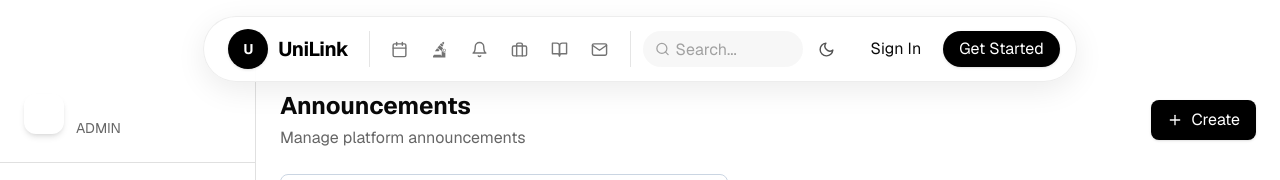
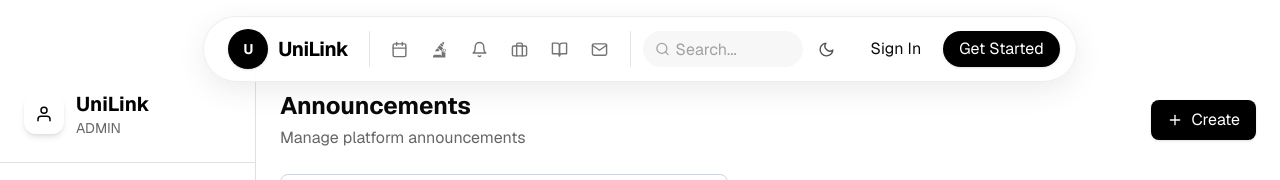
Before and after one commit to genta-bahana-nagari/unilink, a Next.js app: page /admin/announcements in a window 1280 px wide. Shown: the top 180 px of the page. Built offline with nearby package versions, Linux system fonts and the light colour scheme.

Commit message:
style: change color of invisible element

```diff
--- a/src/components/layout/dashboard-sidebar.tsx
+++ b/src/components/layout/dashboard-sidebar.tsx
@@ -4,6 +4,7 @@
 import { cn } from "@/lib/utils";
 import Link from "next/link";
 import { usePathname } from "next/navigation";
+import { FiUser } from "react-icons/fi";
 
 interface DashboardSidebarProps {
   items: NavigationItem[];
@@ -18,10 +19,12 @@
       <div className="p-6 border-b border-border">
         <div className="flex items-center gap-3">
           <div className="w-10 h-10 rounded-xl bg-gradient-to-br from-brand-500 to-brand-700 flex items-center justify-center shadow-md shadow-brand-200">
-            <span className="text-white font-bold text-lg">C</span>
+            <span className="text-black font-bold text-lg">
+              <FiUser />
+            </span>
           </div>
           <div>
-            <h1 className="text-xl font-bold bg-gradient-to-r from-brand-600 to-brand-800 bg-clip-text text-transparent">
+            <h1 className="text-xl font-bold bg-gradient-to-r from-brand-600 to-brand-800 bg-clip-text text-black">
               UniLink
             </h1>
             <p className="text-sm text-muted-foreground capitalize">{role}</p>
--- a/src/components/layout/mobile-sidebar.tsx
+++ b/src/components/layout/mobile-sidebar.tsx
@@ -4,7 +4,7 @@
 import { usePathname } from "next/navigation";
 import { NavigationItem } from "@/config/navigation";
 import { cn } from "@/lib/utils";
-import { FiX } from "react-icons/fi";
+import { FiUser, FiX } from "react-icons/fi";
 
 interface MobileSidebarProps {
   items: NavigationItem[];
@@ -36,7 +36,9 @@
         <div className="flex items-center justify-between p-6 border-b border-border">
           <div className="flex items-center gap-3">
             <div className="w-10 h-10 rounded-xl bg-gradient-to-br from-brand-500 to-brand-700 flex items-center justify-center shadow-md shadow-brand-200">
-              <span className="text-white font-bold text-lg">C</span>
+              <span className="text-black font-bold text-lg">
+                <FiUser />
+              </span>
             </div>
             <div>
               <h1 className="text-xl font-bold bg-gradient-to-r from-brand-600 to-brand-800 bg-clip-text text-transparent">
```
